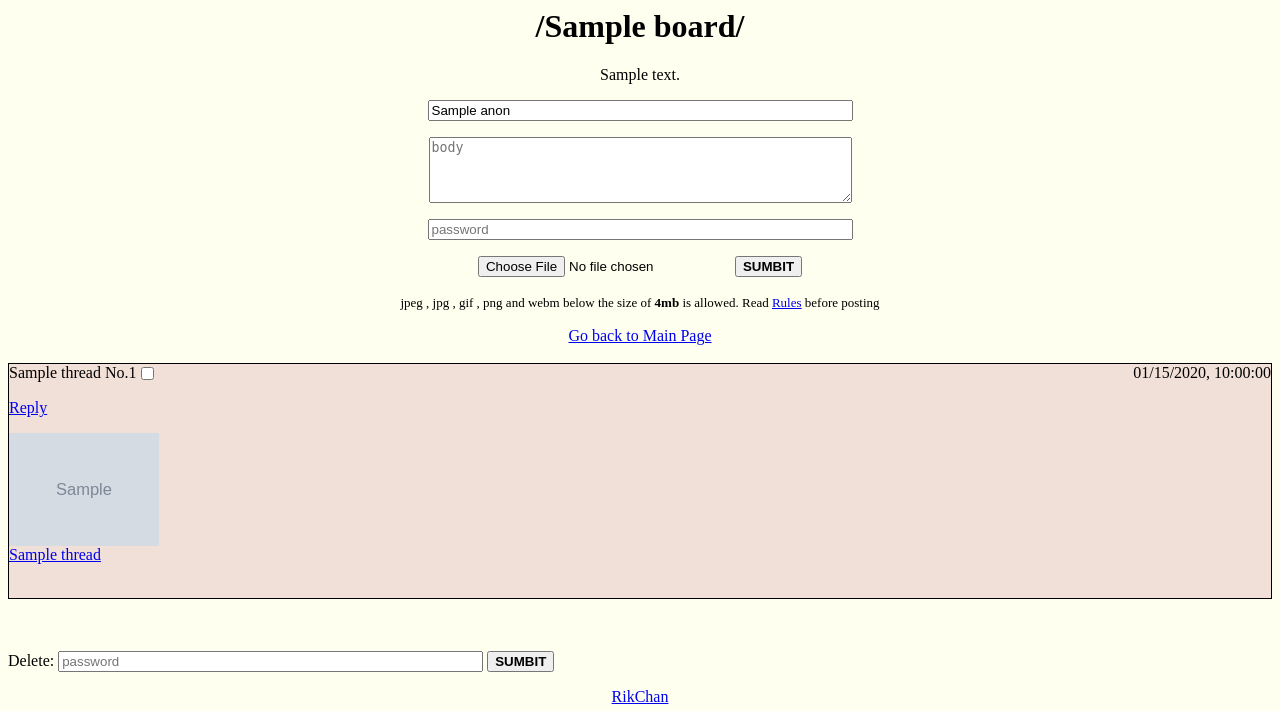
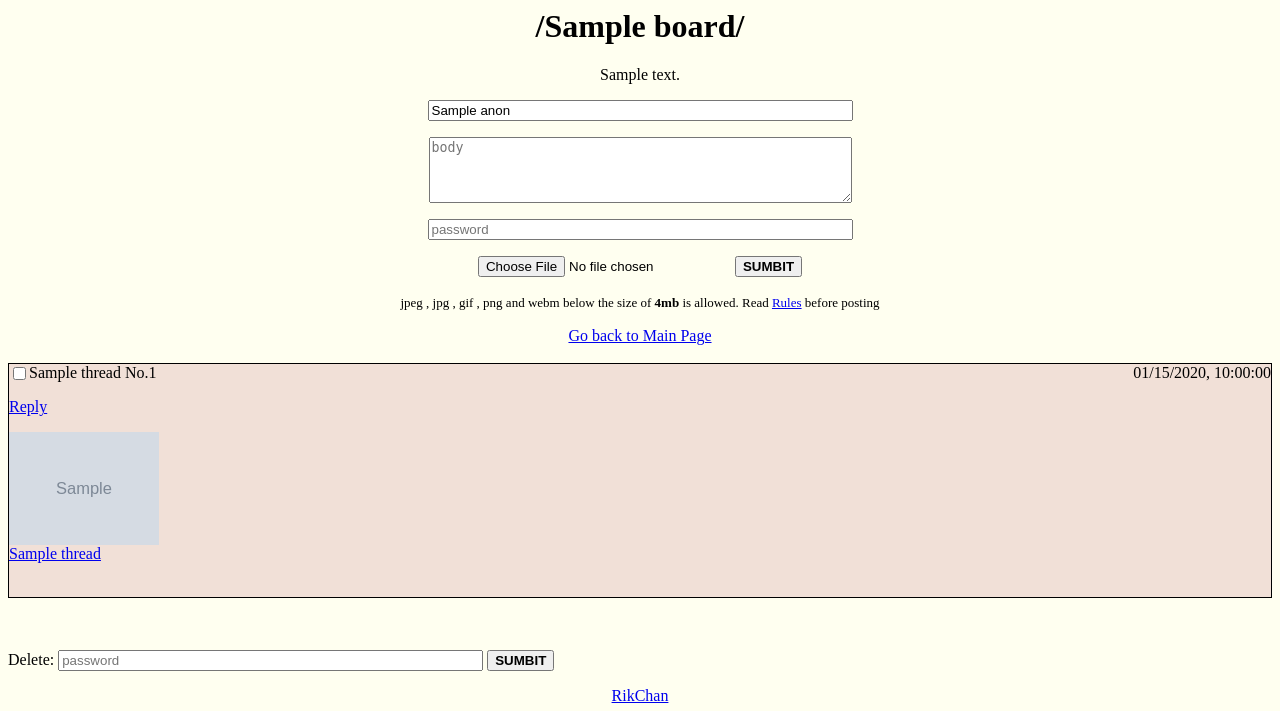
Before and after one commit to ayush-lab/RikChan, a Python web app: template templates/board.html in a window 1280 px wide. Shown: the top 711 px of the page. Run offline with Jinja, Linux system fonts and the light colour scheme; the template is opened without the code that fills it: most values are stand-ins (such as "Sample title", 1, 10 or a date in 2020); grey boxes marked "Sample" are stand-in pictures.

Commit message:
checkbox

```diff
--- a/templates/board.html
+++ b/templates/board.html
@@ -71,7 +71,7 @@ img {
   <div class="transboxx">
 
 
-          <input type="checkbox" name="{{t.id}}" value="THREAD">
+          <span class="left"><input type="checkbox" name="{{t.id}}" value="THREAD"></span>
 
           <span class="left">{{t.name}}       No.{{t.id}}</span> <span class="right">{{t.timestamp.strftime("%m/%d/%Y, %H:%M:%S")}}</span>
 
@@ -126,7 +126,7 @@ img {
   <div class="transbox">
 
 
-          <input type="checkbox" name="{{p.id}}" value="POST">
+          <span class="left"><input type="checkbox" name="{{p.id}}" value="POST"></span>
 
           <span class="left">{{p.name}}    No.{{p.id}}</span> <span class="right">{{p.timestamp.strftime("%m/%d/%Y, %H:%M:%S")}}</span>
 
--- a/templates/thread.html
+++ b/templates/thread.html
@@ -83,7 +83,7 @@ overflow-wrap: break-word;
   <div class="transboxx">
 
         <body>
-          <input type="checkbox" name="{{thread.id}}" value="THREAD">
+          <span class="left"><input type="checkbox" name="{{thread.id}}" value="THREAD"></span>
          <span class="left">
           {{thread.name}}       No.{{thread.id}}
         </span>
@@ -126,7 +126,7 @@ overflow-wrap: break-word;
   <div class="transbox">
 
         <body>
-           <input type="checkbox" name="{{p.id}}" value="POST">
+           <span class="left"><input type="checkbox" name="{{p.id}}" value="POST"></span>
             <span class="left">
           {{p.name}}       No.{{p.id}}
             </span>
```
